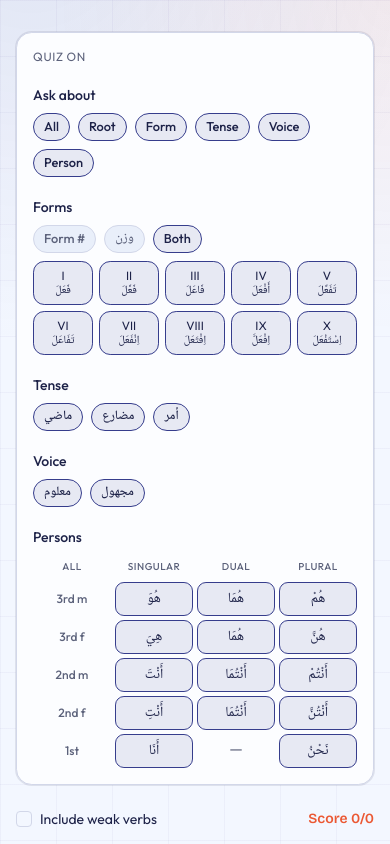
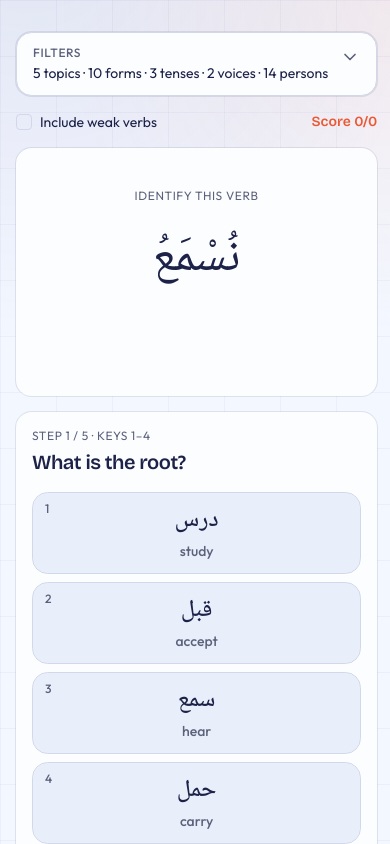
Before and after one commit to sbakht/sarf, a Next.js app: page /quiz in a window 390 px wide. Shown: the top 844 px of the page. Built offline with nearby package versions, Linux system fonts and the light colour scheme.

Commit message:
Collapse quiz filters on mobile behind a Filters summary.
Co-authored-by: Cursor <cursoragent@cursor.com>

```diff
--- a/app/quiz/QuizView.tsx
+++ b/app/quiz/QuizView.tsx
@@ -1,5 +1,7 @@
 "use client";
 
+import { useState } from "react";
+import { ChevronDown } from "lucide-react";
 import { useSettings } from "@/components/SettingsProvider";
 import { Button } from "@/components/ui/button";
 import { Checkbox } from "@/components/ui/checkbox";
@@ -7,6 +9,7 @@ import { QuizCard } from "./QuizCard";
 import { QuizFilters } from "./QuizFilters";
 import { QuizStep } from "./QuizStep";
 import { useQuiz } from "./useQuiz";
+import { cn } from "@/lib/utils";
 
 function RoundControls({ quiz }: { quiz: ReturnType<typeof useQuiz> }) {
   if (!quiz.prompt) {
@@ -32,32 +35,76 @@ function RoundControls({ quiz }: { quiz: ReturnType<typeof useQuiz> }) {
   );
 }
 
+function filterSummary(quiz: ReturnType<typeof useQuiz>): string {
+  return [
+    `${quiz.enabledQuestions.length} topics`,
+    `${quiz.enabledForms.length} forms`,
+    `${quiz.enabledTenses.length} tenses`,
+    `${quiz.enabledVoices.length} voices`,
+    `${quiz.enabledPersons.length} persons`,
+  ].join(" · ");
+}
+
 export function QuizView() {
   const quiz = useQuiz();
   const { setLabelMode } = useSettings();
+  const [filtersOpen, setFiltersOpen] = useState(false);
+
+  const filterProps = {
+    labelMode: quiz.labelMode,
+    enabledQuestions: quiz.enabledQuestions,
+    enabledForms: quiz.enabledForms,
+    enabledTenses: quiz.enabledTenses,
+    enabledVoices: quiz.enabledVoices,
+    enabledPersons: quiz.enabledPersons,
+    onLabelModeChange: setLabelMode,
+    onToggleQuestion: quiz.toggleQuestion,
+    onToggleForm: quiz.toggleForm,
+    onToggleTense: quiz.toggleTense,
+    onToggleVoice: quiz.toggleVoice,
+    onTogglePerson: quiz.togglePerson,
+    onTogglePersonSet: quiz.togglePersonSet,
+    onSelectAllQuestions: quiz.selectAllQuestions,
+    onSelectAllPersons: quiz.selectAllPersons,
+  };
 
   return (
     <div className="mx-auto flex w-full max-w-6xl flex-col gap-6 px-4 py-8">
       <div className="grid gap-6 lg:grid-cols-[minmax(18rem,22rem)_1fr]">
-        <QuizFilters
-          labelMode={quiz.labelMode}
-          enabledQuestions={quiz.enabledQuestions}
-          enabledForms={quiz.enabledForms}
-          enabledTenses={quiz.enabledTenses}
-          enabledVoices={quiz.enabledVoices}
-          enabledPersons={quiz.enabledPersons}
-          onLabelModeChange={setLabelMode}
-          onToggleQuestion={quiz.toggleQuestion}
-          onToggleForm={quiz.toggleForm}
-          onToggleTense={quiz.toggleTense}
-          onToggleVoice={quiz.toggleVoice}
-          onTogglePerson={quiz.togglePerson}
-          onTogglePersonSet={quiz.togglePersonSet}
-          onSelectAllQuestions={quiz.selectAllQuestions}
-          onSelectAllPersons={quiz.selectAllPersons}
-        />
+        <div className="hidden lg:block">
+          <QuizFilters {...filterProps} />
+        </div>
 
-        <div className="flex flex-col gap-6">
+        <div className="flex flex-col gap-4">
+          <div className="lg:hidden">
+            <button
+              type="button"
+              aria-expanded={filtersOpen}
+              onClick={() => setFiltersOpen((open) => !open)}
+              className="flex w-full items-start gap-3 rounded-xl border border-border bg-card px-4 py-3 text-start ring-1 ring-foreground/10"
+            >
+              <div className="min-w-0 flex-1">
+                <p className="text-xs font-medium uppercase tracking-wider text-muted-foreground">
+                  Filters
+                </p>
+                <p className="mt-0.5 truncate text-sm text-foreground">
+                  {filterSummary(quiz)}
+                </p>
+              </div>
+              <ChevronDown
+                className={cn(
+                  "mt-0.5 size-5 shrink-0 text-muted-foreground transition",
+                  filtersOpen && "rotate-180",
+                )}
+              />
+            </button>
+            {filtersOpen ? (
+              <div className="mt-3">
+                <QuizFilters {...filterProps} />
+              </div>
+            ) : null}
+          </div>
+
           <div className="flex flex-wrap items-center gap-3 text-sm">
             <label className="flex items-center gap-2">
               <Checkbox
```
